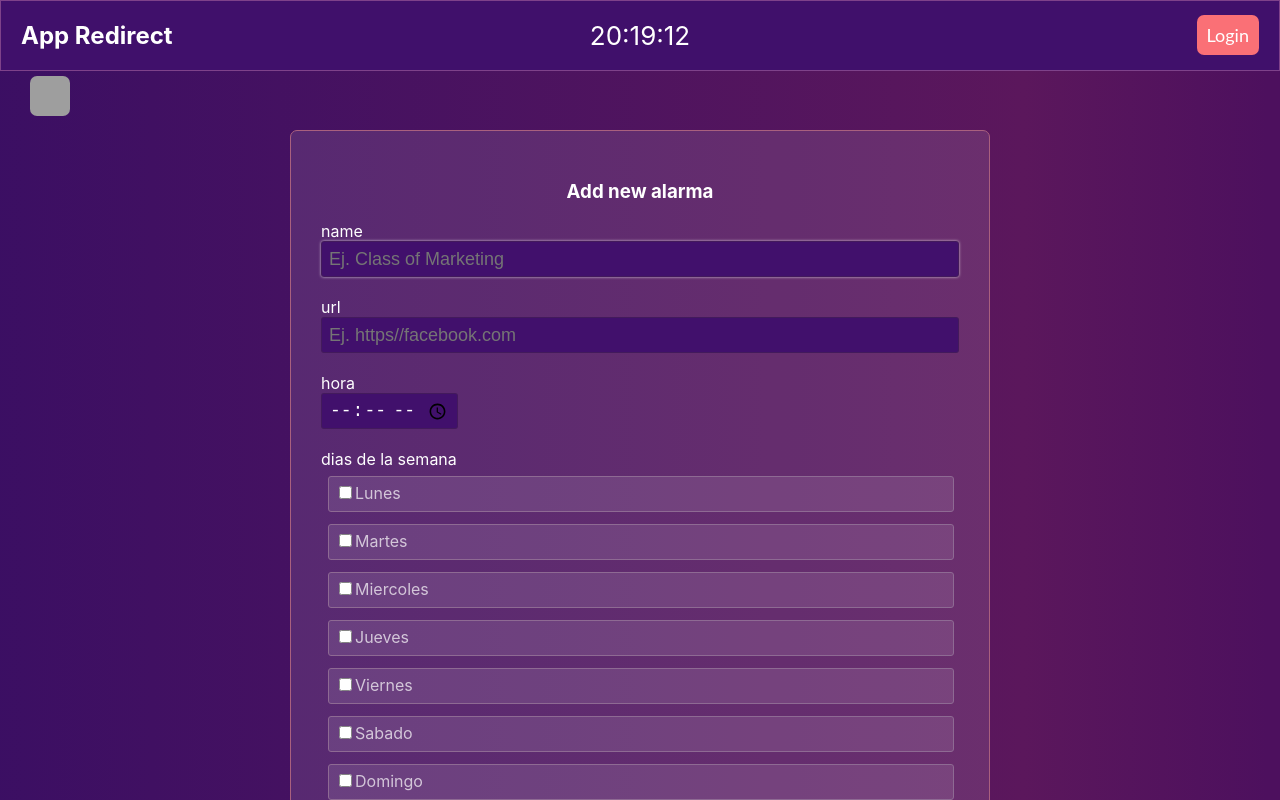
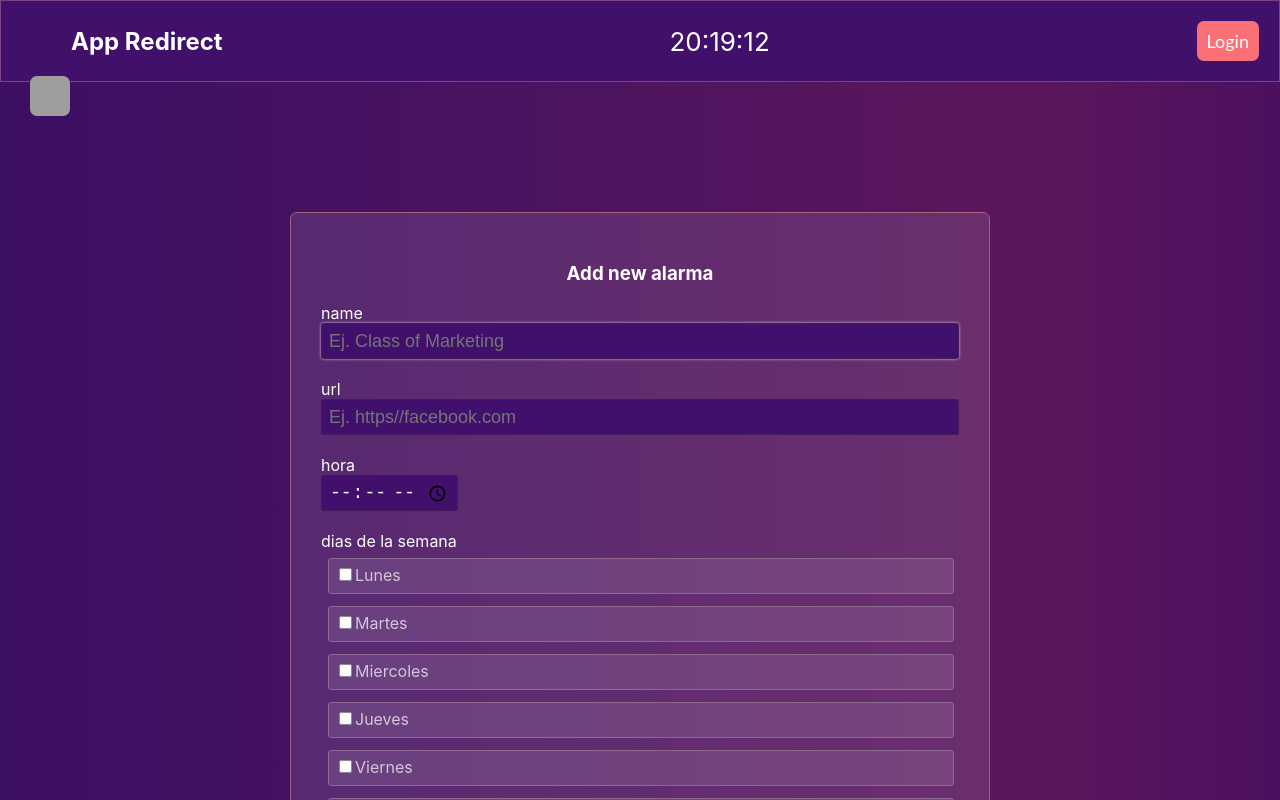
Before and after one commit to MasterJhonny/task-redirect, a React (Vite) app: page /add in a window 1280 px wide. Shown: the top 800 px of the page. Built offline with nearby package versions, Linux system fonts and the light colour scheme; grey boxes are pictures that could not be loaded.

Commit message:
add link schedule

```diff
--- a/src/App.css
+++ b/src/App.css
@@ -1,27 +1,15 @@
 .counter {
+    width: 100%;
     margin: 0;
-    width: 200px;
-    text-align: center;
-    position: fixed;
-    top: 75px;
-    left: calc(50% - 100px);
-    z-index: 1;
 }
 
 .hora {
+    width: 100%;
+    height: 100%;
+    text-align: center;
     font-size: 26px;
+    padding: 10px 0;
 }
-
-.back-coonter {
-    width: 100vw;
-    height: 60px;
-    background-color: #52246c;
-    position: absolute;
-    top: 59px;
-    left: 0;
-}
-
-
 
 a {
     text-decoration: none;
@@ -32,10 +20,13 @@ p {
     margin: 0;
 }
 
+.main-schedule {
+    flex-direction: column;
+}
 
 .img-div {
     width: 100%;
-    margin-top: 180px;
+    margin-top: 120px;
 
 }
 
@@ -53,6 +44,23 @@ p {
     animation-fill-mode: forwards;
 }
 
+.img-container-schedule {
+    width: 100%;
+    max-width: 1000px;
+    min-height: 300px;
+    border-radius: 0%;
+    border: 0;
+    display: flex;
+    justify-content: center;
+    flex-direction: column;
+}
+
+.img-schedule {
+    border: 0;
+    width: 100%;
+    height: 100%;
+}
+
 @keyframes blink {
     0% {
         background-color: rgba(255, 255, 255, 0.2);
@@ -65,8 +73,6 @@ p {
     }
 }
 
-
-
 .img {
     box-sizing: border-box;
     display: block;
@@ -75,17 +81,3 @@ p {
     border-radius: 50%;
     border: solid 3px transparent;
 }
-
-
-@media (min-width: 768px) {
-    .counter {
-        top: 20px;
-        right: 20px;
-    }
-    .back-coonter {
-        background-color: transparent;
-    }
-    .img-div {
-        margin-top: 120px;
-    }
-}
--- a/src/App.jsx
+++ b/src/App.jsx
@@ -12,6 +12,7 @@ import { Add } from './components/Pages/Add/Add';
 import { Register } from './components/Pages/auth/Register'
 import { Login } from './components/Pages/auth/Login';
 import { Loanding } from "./components/Loanding";
+import { Schedule } from "./components/Pages/Schedule";
 
 function App() {
   const [data, setData] = useState({ auth: false });
@@ -35,6 +36,7 @@ function App() {
           <Route path="/add" element={<Add user={data}/>}/>
           <Route path="/register" element={<Register setData={setData}/>}/>
           <Route path="/login" element={<Login setData={setData}/>}/>
+          <Route path="/schedule" element={<Schedule user={data}/>}/>
         </Routes>
         <ToastContainer/>
     </React.Fragment>
--- a/src/components/CounterHora.jsx
+++ b/src/components/CounterHora.jsx
@@ -1,10 +1,10 @@
-import React, { useState }from 'react';
+import React, { useState, useRef }from 'react';
 import moment from 'moment';
 
 let hora = null;
 
 
-function CounterHora() {
+function CounterHora({ useContainer }) {
 
     const [state, setState] = useState(0);
 
@@ -15,12 +15,9 @@ function CounterHora() {
     }, 1000)
 
     return (
-        <React.Fragment>
-            <div className="counter">
-                <p className="hora">{hora}</p>
-            </div>
-            <span className="back-coonter"></span>
-        </React.Fragment>
+        <div ref={useContainer} className="counter">
+            <p className="hora">{hora}</p>
+        </div>
     );
 }
 
--- a/src/components/Layout/Header/Header.css
+++ b/src/components/Layout/Header/Header.css
@@ -1,28 +1,73 @@
 .header {
+    display: flex;
+    width: 100%;
+    /* height: 70px; */
     box-sizing: border-box;
-    width: 100%;
+
     background-color: #40106b;
     border: 1px solid #7e428a;
-    position: fixed;
+    /* position: fixed;
     top: 0;
-    left: 0;
+    left: 0; */
 }
 
 
 .header__up {
     display: flex;
+    width: 100%;
+    height: auto;
     flex-direction: column;
-    justify-content: space-between;
+    justify-content: center;
     align-items: center;
-    padding: 0 20px;
+    position: relative;
 }
 
 .header__hora {
     text-align: center;
 }
 
-@media (min-width: 768px) {
+.nav {
+    display: none;
+    box-sizing: border-box;
+    width: 100%;
+    flex-direction: column;
+    justify-content: center;
+    align-items: center;
+    padding: 10px;
+    background-color: rgba(255, 255, 255, 0.1);
+}
+
+.btn-menu {
+    position: absolute;
+    top: 0;
+    right: 0;
+    margin: 10px;
+    width: 40px;
+    background-image: url(https://img.icons8.com/sf-black/64/FFFFFF/menu.png);
+    background-repeat: no-repeat;
+    background-position: center;
+    background-size: 100%;
+}
+
+
+@media (min-width: 900px) {
     .header__up {
         flex-direction: row;
+        justify-content: space-between;
+        margin-left: 70px;
+    }
+    .counter {
+        width: auto;
+        margin-left: 40px;
+    }
+    .nav {
+        order: 1;
+        width: auto;
+        display: flex;
+        flex-direction: row;
+        background-color: transparent;
+    }
+    .btn-menu{
+        display: none;
     }
 }
--- a/src/components/Layout/Header/Header.jsx
+++ b/src/components/Layout/Header/Header.jsx
@@ -1,4 +1,4 @@
-import React from 'react';
+import React, { useRef } from 'react';
 import { Link, useLocation } from "react-router-dom";
 import { CounterHora } from '../../CounterHora';
 import { functions } from "../../functions";
@@ -8,6 +8,8 @@ import './Header.css'
 function Header({ user, setData }) {
 
     const locateRouter = useLocation();
+    const useBtn = useRef();
+    const useNav = useRef();
 
     function onLoguot() {
         functions.deleteCookies();
@@ -17,18 +19,37 @@ function Header({ user, setData }) {
 
     }
 
+    function toggleMenu () {
+
+        if (useBtn.current.name === 'menu') {
+            useBtn.current.style.backgroundImage = 'url(https://img.icons8.com/ios-glyphs/30/FFFFFF/delete-sign.png)';
+            useNav.current.style.display = 'flex';
+            useBtn.current.name = 'cerrar';
+        } else {
+            useBtn.current.style.backgroundImage = 'url(https://img.icons8.com/sf-black/64/FFFFFF/menu.png)';
+            useNav.current.style.display = 'none';
+            useBtn.current.name = 'menu';
+        }
+    }
+
     return (
         <header className="header">
             <div className="header__up">
                 <Link to="/" ><h2>App Redirect</h2></Link>
+                <nav ref={useNav} className="nav">
+                    {
+                        user.auth ?
+                        <>
+                            <button className="btn btn-link" onClick={onLoguot}>Log out</button>
+                            <Link to="/schedule" className="btn btn-link">schedule</Link>
+                        </> :
+                        locateRouter.pathname === '/login' ?
+                        <Link to="/register" className="btn btn-link">Register</Link> :
+                        <Link to="/login" className="btn btn-link">Login</Link>
+                    }
+                </nav>
                 <CounterHora/>
-                {
-                    user.auth ?
-                    <button className="btn btn-link" onClick={onLoguot}>Log out</button> :
-                    locateRouter.pathname === '/login' ?
-                    <Link to="/register" className="btn btn-link">Register</Link> :
-                    <Link to="/login" className="btn btn-link">Login</Link>
-                }
+                <button ref={useBtn} className="btn btn-menu" name='menu' onClick={toggleMenu}></button>
             </div>
         </header>
     );
--- a/src/components/Pages/Home/Home.css
+++ b/src/components/Pages/Home/Home.css
@@ -1,6 +1,3 @@
-
-
-
 .view {
     width: 100%;
     margin-top: 40px;
@@ -40,6 +37,7 @@ ul {
 
 .btn-link {
     padding: 0 10px;
+    margin: 10px;
 }
 
 .btn-created {
--- /dev/null
+++ b/src/components/Pages/Schedule.jsx
@@ -0,0 +1,17 @@
+import React, { useState } from 'react';
+
+
+const url = 'https://i.postimg.cc/3rsgdFmY/horario.jpg';
+
+function Schedule() {
+    return (
+        <div className="main main-schedule">
+          <h2>This is my Schedule</h2>
+          <picture className='img-container img-container-schedule'>
+            <img className="img-schedule" src={url} alt="image from horario" />
+          </picture>
+        </div>
+    );
+}
+
+export {Schedule};
```
